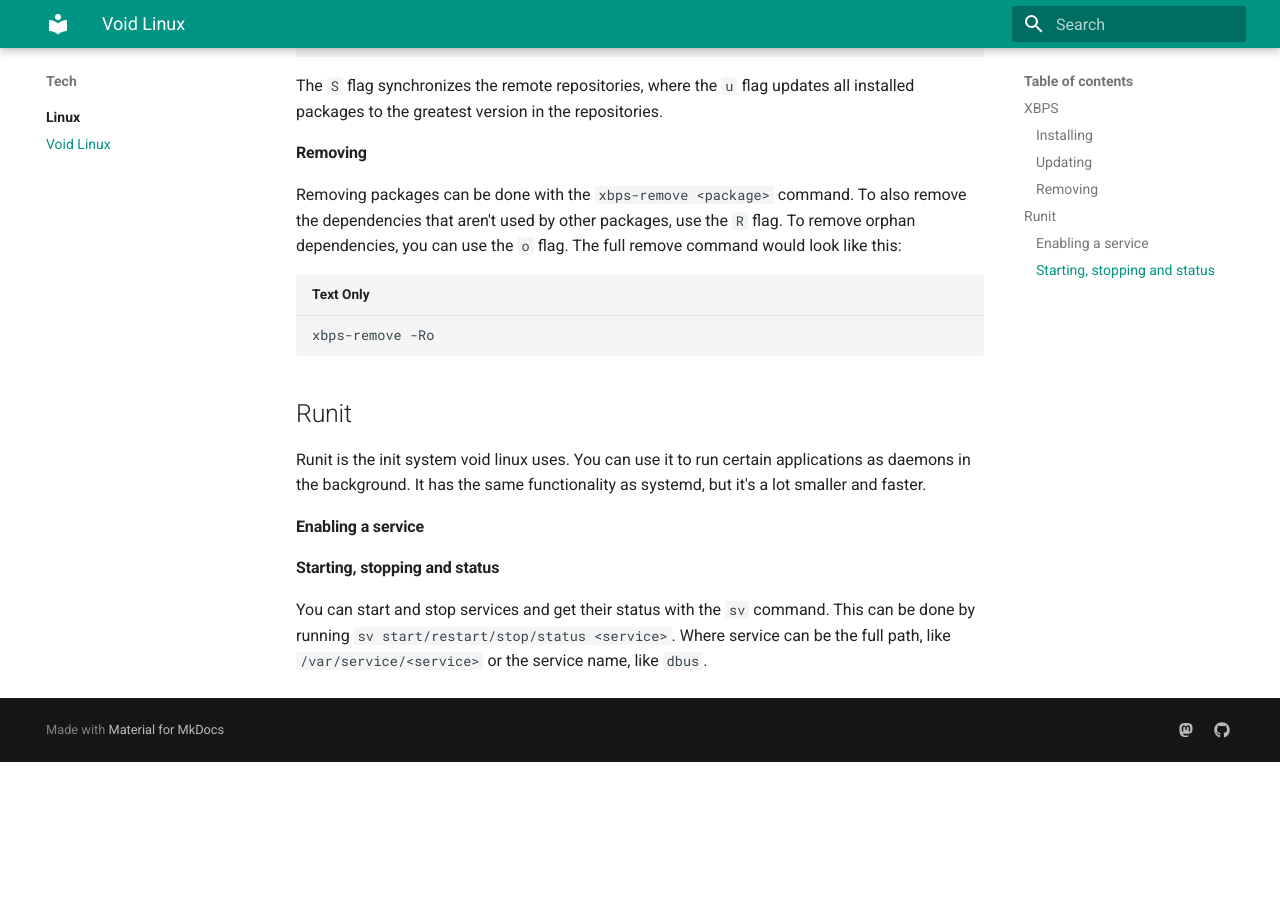
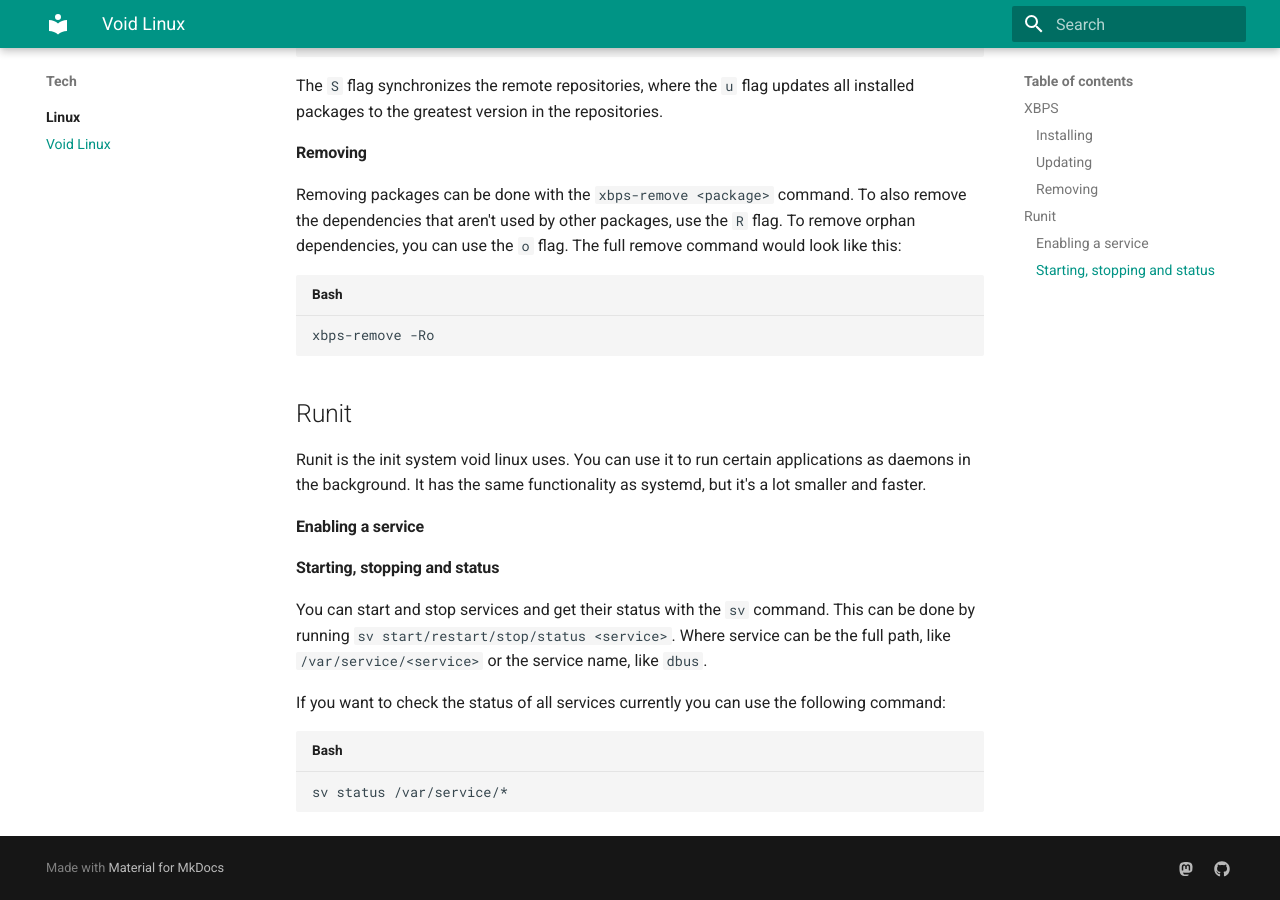
Before and after one commit to legoraft/wiki, an MkDocs documentation site: the page built from docs/linux/void.md, in a window 1280 px wide and 900 px high, scrolled down 853 px. Built offline with MkDocs 1.6.1 and Material for MkDocs 9.7.7, drawn with Linux system fonts in a browser that asks for light colours; before the commit the page ends 1615 px from its top, so only the background shows below that.

Commit message:
Added info on checking all service statuses

````diff
--- a/docs/linux/void.md
+++ b/docs/linux/void.md
@@ -28,7 +28,7 @@
 
 Removing packages can be done with the `xbps-remove <package>` command. To also remove the dependencies that aren't used by other packages, use the `R` flag. To remove orphan dependencies, you can use the `o` flag. The full remove command would look like this:
 
-```
+```bash
 xbps-remove -Ro
 ```
 
@@ -41,3 +41,9 @@
 #### Starting, stopping and status
 
 You can start and stop services and get their status with the `sv` command. This can be done by running `sv start/restart/stop/status <service>`. Where service can be the full path, like `/var/service/<service>` or the service name, like `dbus`.
+
+If you want to check the status of all services currently you can use the following command:
+
+```bash
+sv status /var/service/*
+```
````
